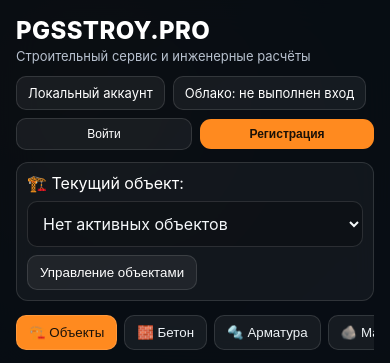
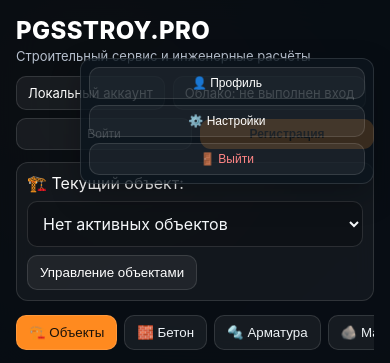
Before and after one commit to bczmdhv47k-pixel/pgsstroy-pro, a website: page index.html in a window 390 px wide. Both pictures are taken after a click on the element "Локальный аккаунт". Shown: the top 363 px of the page. Drawn offline with Linux system fonts and the light colour scheme.

Commit message:
Update index.html

```diff
--- a/index.html
+++ b/index.html
@@ -648,6 +648,11 @@ function save(){
     },500);
  }
 }
+function toggleAccountMenu(){
+  const menu=$("accountMenu");
+  if(!menu)return;
+  menu.style.display=menu.style.display==="none"?"block":"none";
+}
 function refreshAccountUI(){
 }
 function refreshAccountUI(){
```
